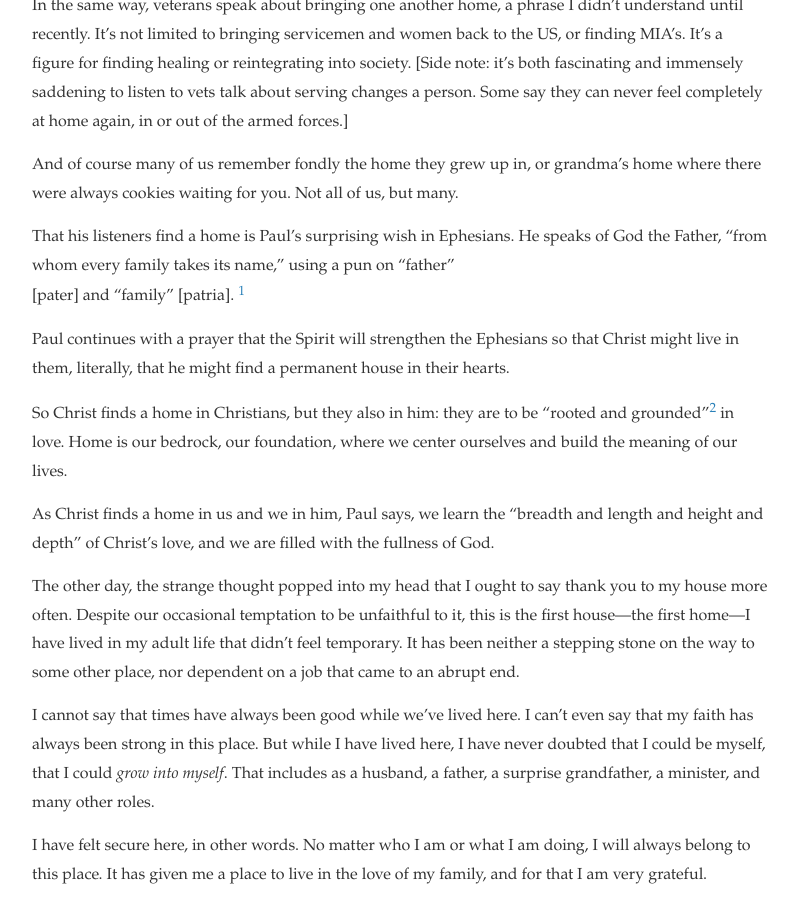
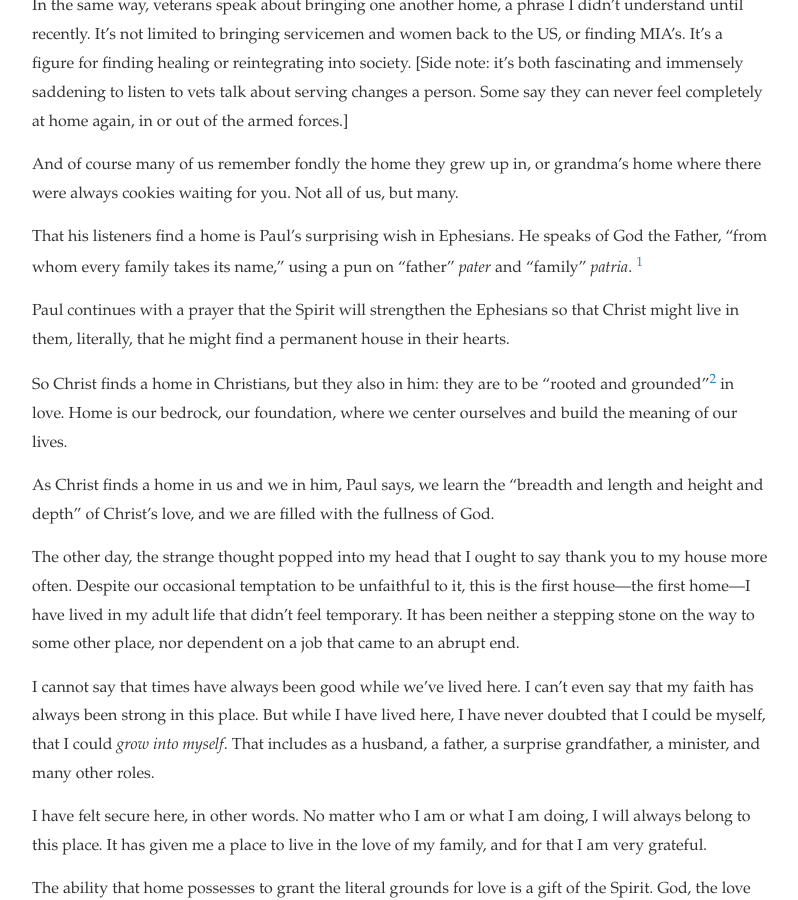
Before and after one commit to dan-wtfw/master, a Jekyll site: the page built from _posts/2019-06-23-wftw.md, in a window 1280 px wide and 900 px high, scrolled down 1179 px. Shown: the whole window, without its empty margins (240-1038 px from the left). Built offline with Jekyll 4.4.1, drawn with Linux system fonts in a browser that asks for light colours; nearby versions of some CDN libraries.

```diff
--- a/_posts/2019-06-23-wftw.md
+++ b/_posts/2019-06-23-wftw.md
@@ -33,8 +33,7 @@ In the same way, veterans speak about bringing one another home, a phrase I didn
 
 And of course many of us remember fondly the home they grew up in, or grandma's home where there were always cookies waiting for you. Not all of us, but many.
 
-That his listeners find a home is Paul's surprising wish in Ephesians. He speaks of God the Father, "from whom every family takes its name," using a pun on "father"
-[pater] and "family" [patria]. <a title="Yes, this is gendered language. I am just the interpreter, please do not shoot me."><sup>1</sup></a>
+That his listeners find a home is Paul's surprising wish in Ephesians. He speaks of God the Father, "from whom every family takes its name," using a pun on "father" *pater* and "family" *patria*. <a title="Yes, this is gendered language. I am just the interpreter, please do not shoot me."><sup>1</sup></a>
 
 Paul continues with a prayer that the Spirit will strengthen the Ephesians so that Christ might live in them, literally, that he might find a permanent house in their hearts.
 
```
